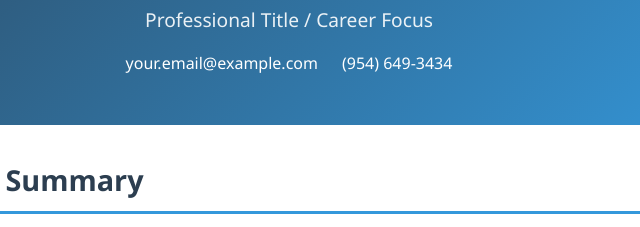
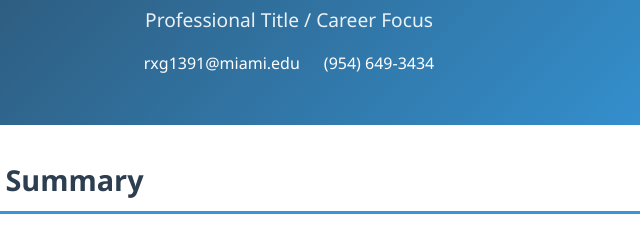
Before and after one commit to rxg1391-creator/rxg1391.github.io, a plain HTML site: page index.html in a window 1280 px wide. Shown: the part 321-548 px from the top of the page, 351-991 px from the left. Drawn offline with Linux system fonts and the light colour scheme.

Commit message:
Update index.html

```diff
--- a/index.html
+++ b/index.html
@@ -202,7 +202,7 @@
             <h1>Rishi Guntupalli</h1>
             <div class="tagline">Professional Title / Career Focus</div>
             <div class="contact-info">
-                <a href="rxg1391@miami.edu.com">your.email@example.com</a>
+                <a href="rxg1391@miami.edu.com">rxg1391@miami.edu</a>
                 <a href="tel:+9546493434">(954) 649-3434</a>
             </div>
         </header>
```
